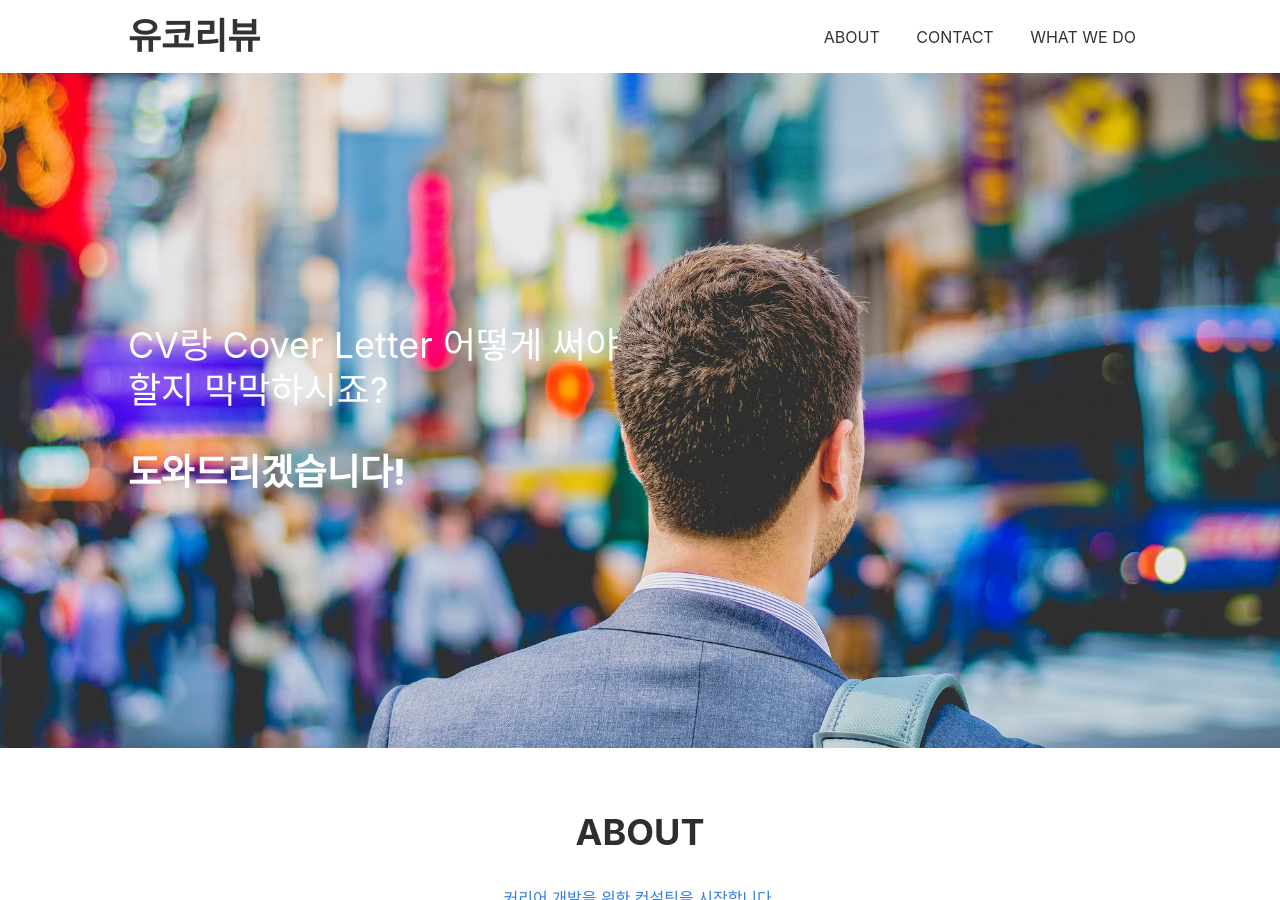
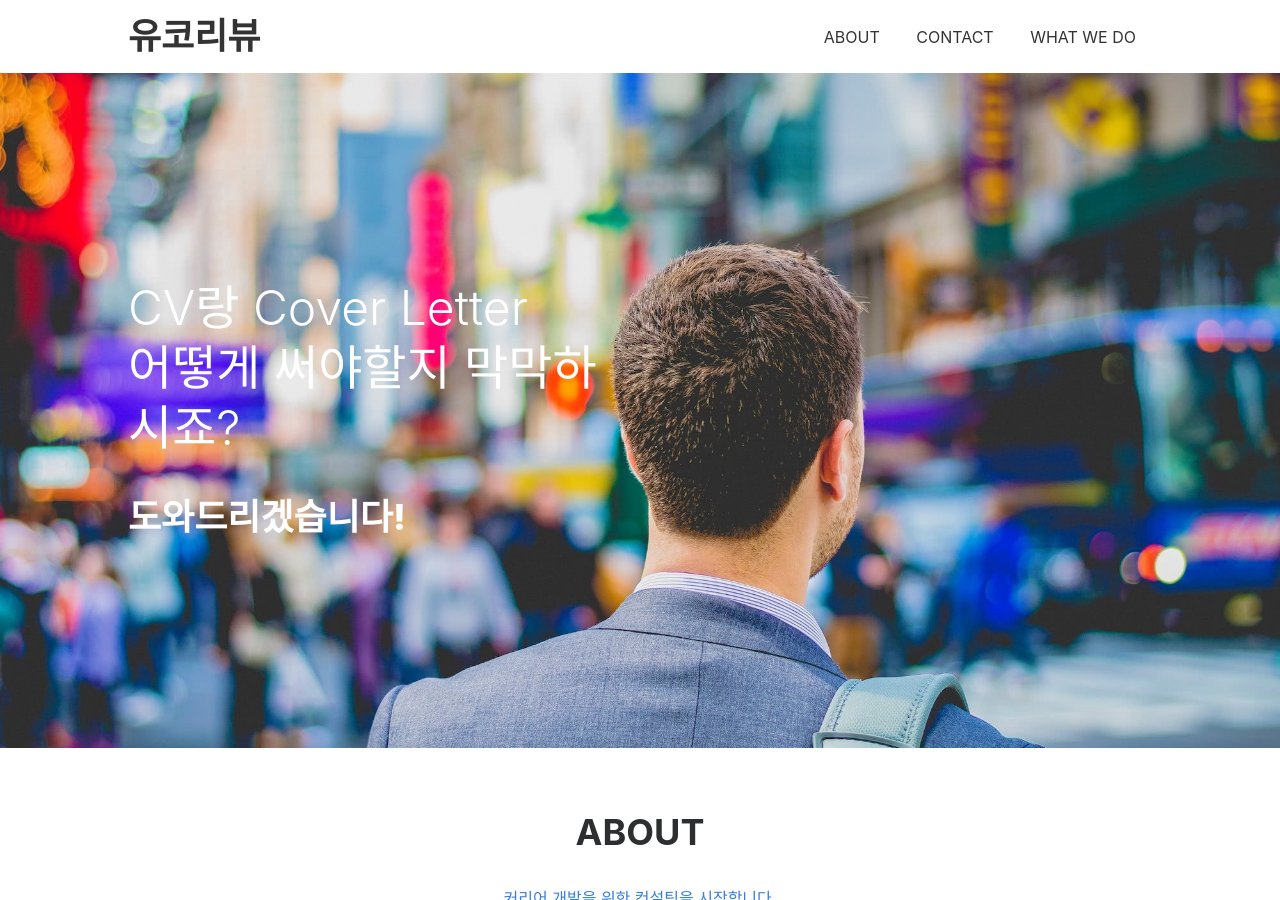
Before and after one commit to jrah/ukoreview, a Jekyll site: the page built from index.md, in a window 1280 px wide and 900 px high. Built offline with Jekyll 4.4.1, drawn with Linux system fonts in a browser that asks for light colours; nearby versions of some CDN libraries.

Commit message:
Adjust heading font

```diff
--- a/_layouts/default.html
+++ b/_layouts/default.html
@@ -11,8 +11,11 @@
 
     <header class="cover vh-75 flex items-center bg-center bg-blue" style="background-image: url('assets/images/saulo-mohana-78181.jpg')">
       <div class="mh6-ns mh4 white mw6">
-        <h1 class="lh-title fw4 f2-ns ma0 mb4">CV랑 Cover Letter 어떻게 써야할지 막막하시죠?</h1>
-        <p class="lh-copy fw8 f2-ns ma0">도와드리겠습니다!</p>
+        <h1 class="lh-title fw3 f2 f1-ns ma0 mb2 mb4-ns">
+        <span class="db">CV랑 Cover Letter</span>
+        <span class="db">어떻게 써야할지 막막하시죠?</span>
+      </h1>
+        <p class="lh-copy fw8 f3 f2-ns ma0">도와드리겠습니다!</p>
       </div>
     </header>
 
```
